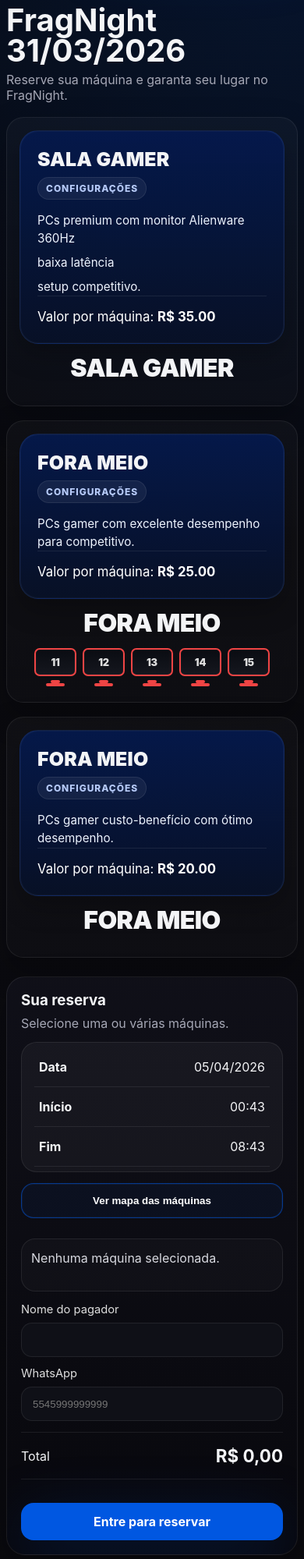
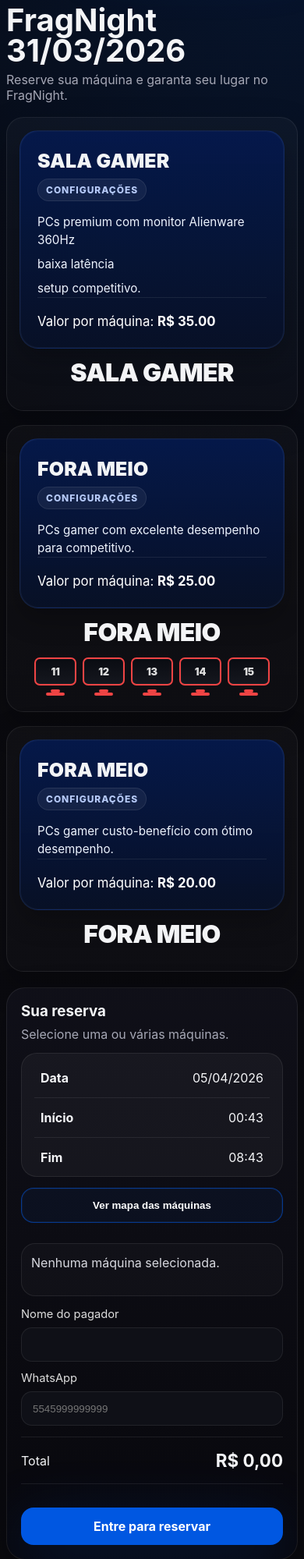
Before and after one commit to Hunter954/play4lanfragnight, a Flask app: page /evento/fragnight-31-03-2026 in a window 390 px wide. Shown: the part 161-2160 px from the top of the page at 78% size. Run offline with Flask 3, Linux system fonts and the light colour scheme; data comes from the database, SQL or seed files in the repository; data that the repository does not hold is empty; parts of the project's set-up code (start-up, migrations or seed data) failed here and were passed over.

Commit message:
Add files via upload

```diff
--- a/app/static/css/app.css
+++ b/app/static/css/app.css
@@ -151,6 +151,16 @@ th,td{text-align:left;padding:14px;border-bottom:1px solid var(--line);vertical-
 .admin-machine-grid{grid-template-columns:repeat(8,1fr)}
 .machine-card.mini{min-height:76px;cursor:default}
 .machine-card.mini .machine-name{font-size:.68rem;text-align:center}
+
+@media (max-width: 1180px){
+  .section-event-detail #machine-form.event-detail-grid{grid-template-columns:minmax(0,1fr) 348px;gap:20px;}
+  .section-event-detail .machine-sector-card{grid-template-columns:268px minmax(0,1fr);gap:18px;padding:20px;}
+  .section-event-detail .cinema-machine-grid{grid-template-columns:repeat(5,72px);gap:16px 8px;}
+  .section-event-detail .seat-monitor{width:72px;height:46px;}
+  .section-event-detail .seat-stand{width:16px;height:6px;}
+  .section-event-detail .seat-stand:after{width:28px;height:5px;}
+  .section-event-detail .cinema-section-title{font-size:clamp(1.85rem,2.4vw,2.45rem);}
+}
 @media (max-width: 1024px){
   .hero-grid,.layout-grid,.admin-layout,.auth-grid,.cards-2,.cards-3,.footer-grid{grid-template-columns:1fr}
   .cinema-layout #machine-form{grid-template-columns:1fr}
@@ -254,6 +264,16 @@ th,td{text-align:left;padding:14px;border-bottom:1px solid var(--line);vertical-
 .admin-cinema-section{margin-bottom:24px}
 .desktop-spec-card.is-admin .section-spec-card__inner{min-height:100%}
 
+
+@media (max-width: 1180px){
+  .section-event-detail #machine-form.event-detail-grid{grid-template-columns:minmax(0,1fr) 348px;gap:20px;}
+  .section-event-detail .machine-sector-card{grid-template-columns:268px minmax(0,1fr);gap:18px;padding:20px;}
+  .section-event-detail .cinema-machine-grid{grid-template-columns:repeat(5,72px);gap:16px 8px;}
+  .section-event-detail .seat-monitor{width:72px;height:46px;}
+  .section-event-detail .seat-stand{width:16px;height:6px;}
+  .section-event-detail .seat-stand:after{width:28px;height:5px;}
+  .section-event-detail .cinema-section-title{font-size:clamp(1.85rem,2.4vw,2.45rem);}
+}
 @media (max-width: 1024px){
   .cinema-layout #machine-form{grid-template-columns:1fr}
   .checkout-panel{position:static;order:-1}
@@ -283,8 +303,8 @@ th,td{text-align:left;padding:14px;border-bottom:1px solid var(--line);vertical-
 .section-event-detail .machine-sector-card{display:grid;grid-template-columns:310px minmax(0,1fr);gap:28px;align-items:center;padding:26px;border-radius:28px;background:linear-gradient(180deg,rgba(255,255,255,.03),rgba(255,255,255,.015));border:1px solid rgba(255,255,255,.07);box-shadow:0 18px 44px rgba(0,0,0,.24);overflow:hidden;}
 .section-event-detail .machine-sector-info{align-self:stretch;}
 .section-event-detail .section-spec-card,.section-event-detail .section-spec-card__inner{height:100%;}
-.section-event-detail .section-spec-card__inner{display:flex;flex-direction:column;padding:24px 22px;border-radius:24px;background:linear-gradient(180deg,rgba(4,25,78,.92),rgba(8,17,39,.96));border:1px solid rgba(90,140,255,.14);box-shadow:inset 0 0 0 1px rgba(255,255,255,.03),0 14px 34px rgba(0,0,0,.24);}
-.section-event-detail .section-spec-card h4{font-size:1.85rem;line-height:1;margin-bottom:12px;font-weight:900;letter-spacing:.01em;}
+.section-event-detail .section-spec-card__inner{display:flex;flex-direction:column;padding:26px 22px 24px;border-radius:24px;background:linear-gradient(180deg,rgba(4,25,78,.92),rgba(8,17,39,.96));border:1px solid rgba(90,140,255,.14);box-shadow:inset 0 0 0 1px rgba(255,255,255,.03),0 14px 34px rgba(0,0,0,.24);}
+.section-event-detail .section-spec-card h4{font-size:1.8rem;line-height:1;margin-bottom:10px;font-weight:900;letter-spacing:.01em;}
 .section-event-detail .spec-lines{gap:10px;font-size:1rem;line-height:1.48;color:#eef4ff;}
 .section-event-detail .spec-price{margin-top:auto;padding-top:16px;font-size:1.05rem;}
 .section-event-detail .machine-sector-stage{display:grid;gap:16px;justify-items:center;min-width:0;}
@@ -304,7 +324,8 @@ th,td{text-align:left;padding:14px;border-bottom:1px solid var(--line);vertical-
 .section-event-detail .machine-tooltip .tooltip-lines{display:block;margin:8px 0 10px;line-height:1.48;color:#e7efff;}
 .section-event-detail .event-sidebar{position:sticky;top:96px;padding:22px;border-radius:24px;background:linear-gradient(180deg,rgba(16,16,25,.96),rgba(8,8,13,.98));box-shadow:0 16px 44px rgba(0,0,0,.28);overflow:hidden;}
 .section-event-detail .event-info-card{margin-bottom:20px;padding:6px 16px;}
-.section-event-detail .event-info-card div{padding:15px 6px;}
+.section-event-detail .event-info-card div{padding:15px 8px;}
+.section-event-detail .event-info-card div:last-child{border-bottom:none;padding-bottom:8px;}
 .section-event-detail .checkout-header p{margin-top:8px;}
 .section-event-detail .selected-list{margin:16px 0 18px;min-height:72px;background:rgba(255,255,255,.025);padding:14px 16px;}
 .section-event-detail .map-trigger-outline{margin:14px 0 0;border:1px solid rgba(0,87,225,.58);background:rgba(0,87,225,.06);box-shadow:inset 0 0 0 1px rgba(91,157,255,.08);}
@@ -338,6 +359,16 @@ th,td{text-align:left;padding:14px;border-bottom:1px solid var(--line);vertical-
   .section-event-detail .cinema-section-title{font-size:2.5rem;}
   .ref-left-column h3,.ref-right-column h3{font-size:2.5rem;}
 }
+
+@media (max-width: 1180px){
+  .section-event-detail #machine-form.event-detail-grid{grid-template-columns:minmax(0,1fr) 348px;gap:20px;}
+  .section-event-detail .machine-sector-card{grid-template-columns:268px minmax(0,1fr);gap:18px;padding:20px;}
+  .section-event-detail .cinema-machine-grid{grid-template-columns:repeat(5,72px);gap:16px 8px;}
+  .section-event-detail .seat-monitor{width:72px;height:46px;}
+  .section-event-detail .seat-stand{width:16px;height:6px;}
+  .section-event-detail .seat-stand:after{width:28px;height:5px;}
+  .section-event-detail .cinema-section-title{font-size:clamp(1.85rem,2.4vw,2.45rem);}
+}
 @media (max-width: 1024px){
   .section-event-detail #machine-form.event-detail-grid{grid-template-columns:1fr;}
   .section-event-detail .event-sidebar{position:static;order:-1;}
@@ -356,7 +387,7 @@ th,td{text-align:left;padding:14px;border-bottom:1px solid var(--line);vertical-
   .section-event-detail .section-spec-card h4{font-size:1.55rem;margin-bottom:10px;}
   .section-event-detail .spec-lines{font-size:.95rem;gap:8px;}
   .section-event-detail .cinema-section-title{font-size:2rem;}
-  .section-event-detail .cinema-machine-grid{grid-template-columns:repeat(5,54px);gap:16px 8px;padding:0;}
+  .section-event-detail .cinema-machine-grid{grid-template-columns:repeat(5,54px);gap:16px 8px;padding:0;justify-content:center;}
   .section-event-detail .machine-seat .seat-monitor{width:54px;height:36px;border-width:2px;border-radius:7px;}
   .section-event-detail .machine-seat .seat-stand{width:12px;height:4px;margin-top:5px;}
   .section-event-detail .machine-seat .seat-stand:after{width:24px;height:4px;bottom:-4px;}
@@ -396,26 +427,27 @@ th,td{text-align:left;padding:14px;border-bottom:1px solid var(--line);vertical-
 .section-event-detail .event-page-header{margin-bottom:28px;}
 .section-event-detail #machine-form.event-detail-grid{display:grid;grid-template-columns:minmax(0,1fr) 360px;gap:24px;align-items:start;}
 .section-event-detail .event-sectors-stack{display:grid;gap:24px;}
-.section-event-detail .machine-sector-card{display:grid;grid-template-columns:310px minmax(0,1fr);gap:24px;align-items:center;padding:24px;border-radius:28px;background:linear-gradient(180deg,rgba(255,255,255,.03),rgba(255,255,255,.015));border:1px solid rgba(255,255,255,.07);box-shadow:0 18px 44px rgba(0,0,0,.24);overflow:hidden;}
+.section-event-detail .machine-sector-card{display:grid;grid-template-columns:286px minmax(0,1fr);gap:20px;align-items:center;padding:22px;border-radius:28px;background:linear-gradient(180deg,rgba(255,255,255,.03),rgba(255,255,255,.015));border:1px solid rgba(255,255,255,.07);box-shadow:0 18px 44px rgba(0,0,0,.24);overflow:hidden;}
 .section-event-detail .machine-sector-stage{display:grid;gap:16px;justify-items:center;min-width:0;}
-.section-event-detail .cinema-section-title{margin:0;text-align:center;font-size:clamp(2.2rem,3.1vw,3rem);line-height:.96;font-weight:900;letter-spacing:-.02em;max-width:100%;word-break:break-word;}
-.section-event-detail .cinema-machine-grid{grid-template-columns:repeat(5,88px);gap:20px 12px;padding:2px 0 0;}
-.section-event-detail .seat-monitor{width:88px;height:56px;border-width:3px;border-radius:10px;background:linear-gradient(180deg,rgba(10,12,18,.98),rgba(22,24,32,.95));}
-.section-event-detail .seat-stand{width:20px;height:7px;margin-top:7px;}
-.section-event-detail .seat-stand:after{width:36px;height:6px;}
-.section-event-detail .section-spec-card__inner{display:flex;flex-direction:column;padding:24px 22px;border-radius:24px;background:linear-gradient(180deg,rgba(4,25,78,.92),rgba(8,17,39,.96));border:1px solid rgba(90,140,255,.14);box-shadow:inset 0 0 0 1px rgba(255,255,255,.03),0 14px 34px rgba(0,0,0,.24);}
+.section-event-detail .cinema-section-title{margin:0;text-align:center;font-size:clamp(2rem,2.7vw,2.75rem);line-height:.96;font-weight:900;letter-spacing:-.02em;max-width:100%;word-break:break-word;}
+.section-event-detail .cinema-machine-grid{grid-template-columns:repeat(5,78px);gap:18px 10px;padding:2px 0 0;max-width:100%;}
+.section-event-detail .seat-monitor{width:78px;height:50px;border-width:3px;border-radius:10px;background:linear-gradient(180deg,rgba(10,12,18,.98),rgba(22,24,32,.95));}
+.section-event-detail .seat-stand{width:18px;height:6px;margin-top:6px;}
+.section-event-detail .seat-stand:after{width:32px;height:6px;}
+.section-event-detail .section-spec-card__inner{display:flex;flex-direction:column;padding:26px 22px 24px;border-radius:24px;background:linear-gradient(180deg,rgba(4,25,78,.92),rgba(8,17,39,.96));border:1px solid rgba(90,140,255,.14);box-shadow:inset 0 0 0 1px rgba(255,255,255,.03),0 14px 34px rgba(0,0,0,.24);}
 .section-event-detail .config-label{display:inline-flex;align-items:center;padding:6px 10px;border-radius:999px;background:rgba(255,255,255,.06);border:1px solid rgba(255,255,255,.08);font-size:.75rem;font-weight:800;letter-spacing:.08em;text-transform:uppercase;color:#b6caf8;margin:0 0 16px;align-self:flex-start;}
-.section-event-detail .section-spec-card h4{font-size:1.85rem;line-height:1;margin-bottom:12px;font-weight:900;letter-spacing:.01em;}
+.section-event-detail .section-spec-card h4{font-size:1.8rem;line-height:1;margin-bottom:10px;font-weight:900;letter-spacing:.01em;}
 .section-event-detail .spec-lines{display:grid;gap:10px;font-size:1rem;line-height:1.5;color:#eef4ff;}
-.section-event-detail .spec-price{margin-top:auto;padding-top:16px;border-top:1px solid rgba(255,255,255,.08);font-size:1.05rem;}
+.section-event-detail .spec-price{margin-top:auto;padding-top:20px;border-top:1px solid rgba(255,255,255,.08);font-size:1.05rem;}
 .section-event-detail .event-sidebar{position:sticky;top:96px;padding:22px;border-radius:24px;background:linear-gradient(180deg,rgba(16,16,25,.96),rgba(8,8,13,.98));box-shadow:0 16px 44px rgba(0,0,0,.28);overflow:hidden;}
 .section-event-detail .checkout-header{margin-bottom:18px;}
 .section-event-detail .checkout-header p{margin-top:8px;}
 .section-event-detail .event-info-card{margin-bottom:16px;padding:6px 16px;}
-.section-event-detail .event-info-card div{padding:15px 6px;}
+.section-event-detail .event-info-card div{padding:15px 8px;}
+.section-event-detail .event-info-card div:last-child{border-bottom:none;padding-bottom:8px;}
 .section-event-detail .map-trigger-outline{margin:0 0 14px;border:1px solid rgba(0,87,225,.58);background:rgba(0,87,225,.06);box-shadow:inset 0 0 0 1px rgba(91,157,255,.08);}
 .section-event-detail .map-trigger-outline:hover{background:rgba(0,87,225,.12);border-color:rgba(70,137,255,.88);}
-.section-event-detail .selected-list{display:flex;flex-wrap:wrap;gap:10px;align-items:flex-start;margin:14px 0 0;min-height:76px;padding:14px 16px;border-radius:18px;background:rgba(255,255,255,.025);border:1px solid var(--line);}
+.section-event-detail .selected-list{display:flex;flex-wrap:wrap;gap:10px;align-items:flex-start;margin:14px 0 0;min-height:76px;padding:14px 16px;border-radius:18px;background:rgba(255,255,255,.025);border:1px solid var(--line);overflow:hidden;}
 .section-event-detail .selected-list.is-empty{display:block;color:#d7d8df;line-height:1.55;}
 .section-event-detail .selected-badge{display:inline-flex;align-items:center;justify-content:center;min-width:48px;padding:10px 12px;border-radius:999px;background:rgba(0,87,225,.12);border:1px solid rgba(70,137,255,.38);color:#fff;font-weight:800;letter-spacing:.04em;}
 .section-event-detail .checkout-payment-block{display:grid;gap:14px;margin-top:18px;}
@@ -426,6 +458,16 @@ th,td{text-align:left;padding:14px;border-bottom:1px solid var(--line);vertical-
 .section-event-detail .machine-tooltip strong{display:block;margin-bottom:6px;}
 .section-event-detail .machine-tooltip .tooltip-lines{display:block;margin:8px 0 10px;line-height:1.48;color:#e7efff;}
 
+
+@media (max-width: 1180px){
+  .section-event-detail #machine-form.event-detail-grid{grid-template-columns:minmax(0,1fr) 348px;gap:20px;}
+  .section-event-detail .machine-sector-card{grid-template-columns:268px minmax(0,1fr);gap:18px;padding:20px;}
+  .section-event-detail .cinema-machine-grid{grid-template-columns:repeat(5,72px);gap:16px 8px;}
+  .section-event-detail .seat-monitor{width:72px;height:46px;}
+  .section-event-detail .seat-stand{width:16px;height:6px;}
+  .section-event-detail .seat-stand:after{width:28px;height:5px;}
+  .section-event-detail .cinema-section-title{font-size:clamp(1.85rem,2.4vw,2.45rem);}
+}
 @media (max-width: 1024px){
   .section-event-detail #machine-form.event-detail-grid{grid-template-columns:1fr;}
   .section-event-detail .event-sidebar{position:static;order:2;}
@@ -442,7 +484,7 @@ th,td{text-align:left;padding:14px;border-bottom:1px solid var(--line);vertical-
   .section-event-detail .section-spec-card h4{font-size:1.55rem;margin-bottom:10px;}
   .section-event-detail .spec-lines{font-size:.95rem;gap:8px;}
   .section-event-detail .cinema-section-title{font-size:2rem;}
-  .section-event-detail .cinema-machine-grid{grid-template-columns:repeat(5,54px);gap:16px 8px;padding:0;}
+  .section-event-detail .cinema-machine-grid{grid-template-columns:repeat(5,54px);gap:16px 8px;padding:0;justify-content:center;}
   .section-event-detail .seat-monitor{width:54px;height:36px;border-width:2px;border-radius:7px;}
   .section-event-detail .seat-stand{width:12px;height:4px;margin-top:5px;}
   .section-event-detail .seat-stand:after{width:24px;height:4px;bottom:-4px;}
```
